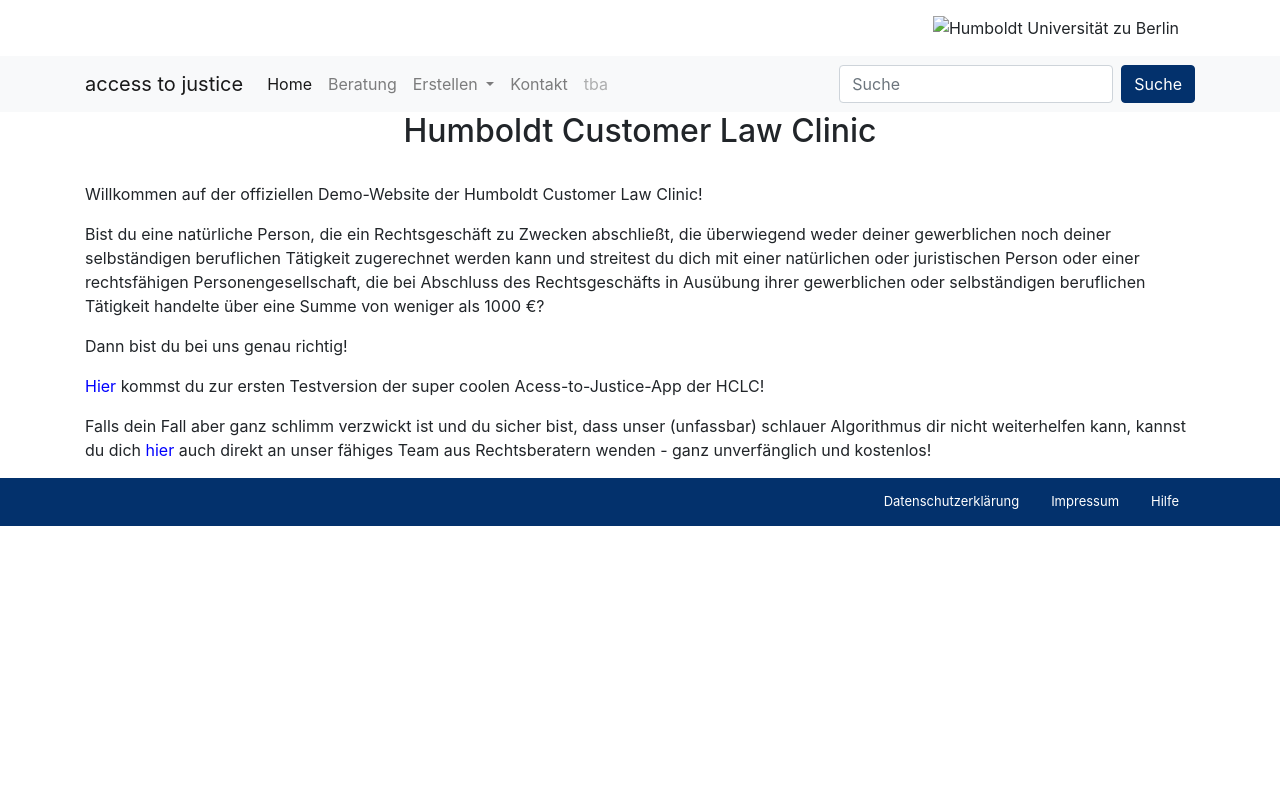
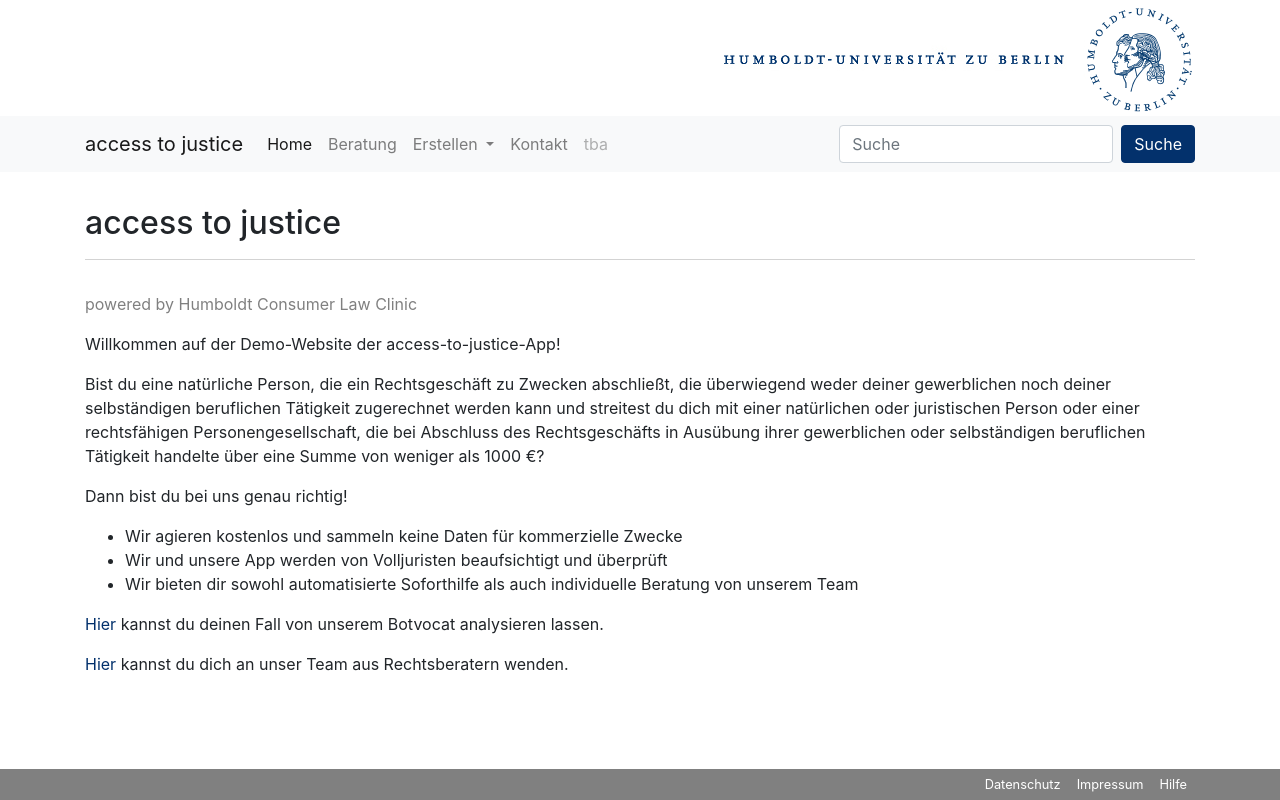
Before and after one commit to open-decision/open-decision-prototype, a Django app: page / in a window 1280 px wide. Run offline with Django 3.2, Linux system fonts and the light colour scheme; some libraries are stand-ins or nearby versions.

Commit message:
Add files via upload

```diff
--- /dev/null
+++ b/product/detail.html
@@ -0,0 +1,6 @@
+{% extends 'base.html' %}
+
+{% block content %}
+<h1>{{ title }}</h1>
+<p>{{ description }}</p>
+{% endblock %}
--- a/static/ourstylesheet.css
+++ b/static/ourstylesheet.css
@@ -1,28 +1,3 @@
-.fadeinfadeout {
-  opacity: 0;
-  -webkit-transition: all 0.5s ease-in-out;
-  -moz-transition: all 0.5s ease-in-out;
-  -ms-transition: all 0.5s ease-in-out;
-  -o-transition: all 0.5s ease-in-out;
-  transition: all 0.5s ease-in-out;
-}
-
-.fadeoutfadein {
-  opacity: 1;
-  -webkit-transition: all 0.5s ease-in-out;
-  -moz-transition: all 0.5s ease-in-out;
-  -ms-transition: all 0.5s ease-in-out;
-  -o-transition: all 0.5s ease-in-out;
-  transition: all 0.5s ease-in-out;
-}
-
-
-body {
-  margin: 0;
-  font-family: Arial, Helvetica, sans-serif;
-  background-color: #f1f4f7;
-}
-
 .formset {
   width: 50%;
   margin: 0 auto 0;
@@ -43,24 +18,6 @@ float: left;
   flex-wrap: wrap;
 }
 
-.wrap_all {
-	max-width:1218px;
-	padding:1em;
-	margin: 0 auto 0;
-	background-color: white;
-}
-
-.wrap_content {
-	margin:0;
-	padding: 1em;
-}
-
-.clearfix::after {
-	content: "";
-	display: table;
-	clear: both;
-}
-
 .build_form {
   width: 60%;
   margin: 0 auto 0;
@@ -75,7 +32,6 @@ float: left;
 .build_form #question {
 	width: 100%;
 }
-
 /*buttons*/
 	.button_old {
 	  background-color: #4CAF50;
@@ -93,7 +49,6 @@ float: left;
   margin: 6px 4px;
 }
 
-
 	.button.red {
 	  background-color: red;
 	}
@@ -107,25 +62,89 @@ float: left;
 /*buttonsEND*/
 
 
+/*AB HIER AARONS STUFF*/
+
+#logo {
+  float:right;
+  padding:0.3em 0 0.1em 0;"
+}
+
+@media screen and (max-width: 420px){
+  #logo {
+    width:100%;
+    padding:0.1em;
+  }
+}
+.clearfix::after {
+	content: "";
+	display: table;
+	clear: both;
+}
+
+.fadeinfadeout {
+  opacity: 0;
+  -webkit-transition: all 0.5s ease-in-out;
+  -moz-transition: all 0.5s ease-in-out;
+  -ms-transition: all 0.5s ease-in-out;
+  -o-transition: all 0.5s ease-in-out;
+  transition: all 0.5s ease-in-out;
+}
+
+.fadeoutfadein {
+  opacity: 1;
+  -webkit-transition: all 0.5s ease-in-out;
+  -moz-transition: all 0.5s ease-in-out;
+  -ms-transition: all 0.5s ease-in-out;
+  -o-transition: all 0.5s ease-in-out;
+  transition: all 0.5s ease-in-out;
+}
+
+.pageheader {
+  margin-top:1em;
+  padding-bottom:0.5em;
+  border-bottom:solid lightgrey 1px;
+}
+
 /*footer*/
+  body {
+    height: 100%;
+    width: 100%;
+    display: table;
+    table-layout: fixed;
+  }
+
+  html {
+    height: 100%;
+  }
+
+  .topbar, .navbar, .main, .footer {
+    display: table-row;
+  }
+
+  .main {
+    height: 100%;
+  }
+
 	.footer{
 		overflow-x: hidden;
-		background-color:#03316c;
+		background-color:grey;
     width: 100%;
+
 	}
 
 	.footer a {
 	  float: right;
 	  color: white;
 	  text-align: center;
-	  padding: 14px 16px;
+	  padding: 6px 8px;
 	  text-decoration: none;
-	  font-size: 13px;
+    font-size:0.8em;
 	}
 
 	.footer a:hover {
 	  background-color: #ddd;
 	  color: black;
+    text-decoration: none;
 	}
 
 	.footer a:active {
--- a/templates/base.html
+++ b/templates/base.html
@@ -16,14 +16,19 @@
 
   </head>
 <body>
-		<div class="container clearfix">
-		<img href="{% static 'humboldtlogo.png' %}" style="float:right;padding:1em;" alt="Humboldt Universität zu Berlin">
-		</div><!--clearfix-->
-		  {%include 'navbar.html'%}
+		<div class="topbar clearfix">
+      <div class="container">
+		    <img src="{% static 'humboldtlogo.png' %}" id="logo" alt="Humboldt Universität zu Berlin">
+		</div>
+  </div>
+{%include 'navbar.html'%}
+  <div class="main">
     <div class="container">
-        	{%block content%}{%endblock%}
-	  </div><!--container-->
-		      {%include 'footer.html'%}
+{%block content%}{%endblock%}
+	  </div>
+  </div>
+{%include 'footer.html'%}
+
   <script>
     $(function () {
     $('[data-toggle="tooltip"]').tooltip()
--- a/templates/build_tree.html
+++ b/templates/build_tree.html
@@ -1,6 +1,6 @@
 {% extends 'base.html' %}
 {%block content%}
-<h2 style="margin-top:1em;padding-bottom:0.5em;border-bottom:solid lightgrey 1px;">Builder (alt)</h2>
+<h2 class="pageheader">Builder (alt)</h2>
 <form class="build_form" method="POST">{%csrf_token%}
   <input id="question" type="text" name="question" placeholder='Frage' value='Wie geht es dir?' required><br>
   <input type="text" name="answer1" placeholder='erste Antwort' value='Gut' required><input type="text" name="rule1" placeholder='nächster Knoten'  value='2' required><br>
--- a/templates/builder_demo.html
+++ b/templates/builder_demo.html
@@ -1,6 +1,6 @@
 {% extends 'base.html' %}
 {%block content%}
-<h2 style="margin-top:1em;padding-bottom:0.5em;border-bottom:solid lightgrey 1px;">Testlauf</h2>
+<h2 class="pageheader">Testlauf</h2>
 <p>{{question}}</p>
 <div class="flex-container">
 {% for item in answers %}
--- a/templates/contact.html
+++ b/templates/contact.html
@@ -1,6 +1,6 @@
 {%extends 'base.html'%}
 {%block content%}
-<h2 style="margin-top:1em;padding-bottom:0.5em;border-bottom:solid lightgrey 1px;">Kontakt</h2>
+<h2 class="pageheader">Kontakt</h2>
 <p>Ansprechpartner <br>
 Humboldt Consumer Law Clinic <br>
 E-Mail: hclc@rewi.hu-berlin.de <br>
--- a/templates/footer.html
+++ b/templates/footer.html
@@ -2,6 +2,6 @@
   <div class="container">
     <a href="/">Hilfe</a>
     <a href="/">Impressum</a>
-    <a href="/">Datenschutzerklärung</a>
+    <a href="/">Datenschutz</a>
   </div>
 </footer>
--- a/templates/home.html
+++ b/templates/home.html
@@ -1,10 +1,10 @@
 {% extends 'base.html' %}
 {%block content%}
 
-<h2 style="text-align:center;">Humboldt Customer Law Clinic</h2>
+<h2 class="pageheader">access to justice</h2>
   <br>
-
-  <p>Willkommen auf der offiziellen Demo-Website der Humboldt Customer Law Clinic!</p>
+  <p style="color:grey;">powered by Humboldt Consumer Law Clinic</p>
+  <p>Willkommen auf der Demo-Website der access-to-justice-App!</p>
 
   <p>Bist du eine natürliche Person, die ein Rechtsgeschäft zu Zwecken abschließt,
   die überwiegend weder deiner gewerblichen noch deiner selbständigen beruflichen Tätigkeit zugerechnet werden kann
@@ -12,14 +12,16 @@
   die bei Abschluss des Rechtsgeschäfts in Ausübung ihrer gewerblichen oder selbständigen beruflichen Tätigkeit handelte
   über eine Summe von weniger als 1000 €?</p>
 
-  <p>Dann bist du bei uns genau richtig!</a>
+  <p>Dann bist du bei uns genau richtig!</p>
+    <ul>
+      <li>Wir agieren kostenlos und sammeln keine Daten für kommerzielle Zwecke</li>
+      <li>Wir und unsere App werden von Volljuristen beaufsichtigt und überprüft</li>
+      <li>Wir bieten dir sowohl automatisierte Soforthilfe als auch individuelle Beratung von unserem Team</li>
+    </ul>
 
-  <p><a href="/question" style="color:blue;text-decoration:none;">Hier</a> kommst du zur ersten Testversion
-  der super coolen Acess-to-Justice-App der HCLC!</p>
+  <p><a href="/question" style="color:#03316c;text-decoration:none;">Hier</a> kannst du deinen Fall von unserem Botvocat analysieren lassen.</p>
 
-  <p>Falls dein Fall aber ganz schlimm verzwickt ist und du sicher bist, dass unser (unfassbar) schlauer
-  Algorithmus dir nicht weiterhelfen kann, kannst du dich <a href="/" style="color:blue;text-decoration:none;">hier</a>
-  auch direkt an unser fähiges Team aus Rechtsberatern wenden - ganz unverfänglich und kostenlos!</p>
+  <p><a href="/" style="color:#03316c;text-decoration:none;">Hier</a> kannst du dich an unser Team aus Rechtsberatern wenden.</p>
 
 {%endblock%}
 {%block test%}
--- a/templates/question.html
+++ b/templates/question.html
@@ -1,6 +1,6 @@
 {% extends 'base.html' %}
 {%block content%}
-<h2 style="margin-top:1em;padding-bottom:0.5em;border-bottom:solid lightgrey 1px;">Beratung</h2>
+<h2 class="pageheader">Beratung</h2>
 <p>{{question}}</p>
 <div class="flex-container">
 {% for item in answers %}
```
Also changed, not shown: product/answer_field.html (added, +21 -0 lines), product/logic_field.html (added, +63 -0 lines), product/product_create.html (added, +104 -0 lines).
